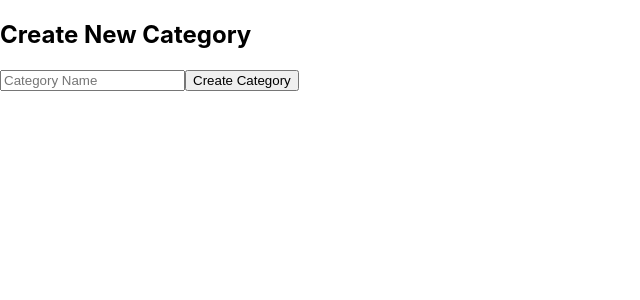
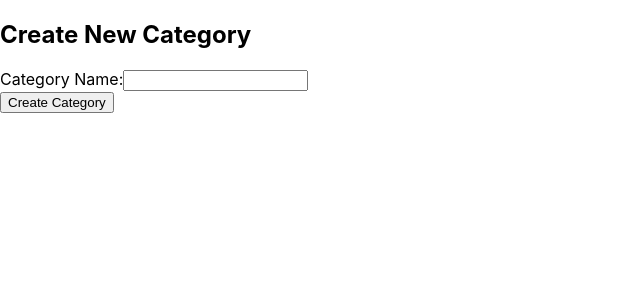
Before and after one commit to kevinfrayed-knot/Project4-Frontend-React-App, a React (Create React App) app: page /categories/new in a window 1280 px wide. Shown: the top 300 px of the page, without its empty margins (0-640 px from the left). Built offline with nearby package versions, Linux system fonts and the light colour scheme.

Commit message:
updated axiosConfig.js, CategoryPage.js to TS infinte loop on CategoryPage in browser

```diff
--- a/src/components/CategoryPage/CategoryPage.js
+++ b/src/components/CategoryPage/CategoryPage.js
@@ -22,7 +22,8 @@ const CategoryPage = () => {
     };
 
     fetchCategories();
-  }, []);
+  }, []); // Ensure the dependency array is empty to avoid infinite re-renders
+
 
   return (
     <div>
--- a/src/components/CategoryPage/NewCategoryForm.js
+++ b/src/components/CategoryPage/NewCategoryForm.js
@@ -1,37 +1,46 @@
 
 
+// src/components/CategoryPage/NewCategoryForm.js
 import React, { useState } from 'react';
-import axios from '../../axiosConfig';
+import axiosInstance from '../../axiosConfig';
+import { useNavigate } from 'react-router-dom';
 
-function NewCategoryForm() {
+const NewCategoryForm = () => {
   const [name, setName] = useState('');
   const [error, setError] = useState(null);
+  const navigate = useNavigate();
 
   const handleSubmit = async (e) => {
     e.preventDefault();
     try {
-      await axios.post('/categories', { name });
-      setName(''); // Clear the input field after successful submission
-      alert('Category created successfully!');
+      await axiosInstance.post('/categories', { name });
+      setName('');
+      navigate('/categories'); // Redirect to the categories page after successful creation
     } catch (err) {
-      setError(err.message);
+      setError('Failed to create category');
+      console.error(err);
     }
   };
 
   return (
+    <div>
+      <h2>Create New Category</h2>
       <form onSubmit={handleSubmit}>
-      <h2>Create New Category</h2>
+        <div>
+          <label htmlFor="categoryName">Category Name:</label>
           <input
             type="text"
+            id="categoryName"
             value={name}
             onChange={(e) => setName(e.target.value)}
-        placeholder="Category Name"
             required
           />
+        </div>
         <button type="submit">Create Category</button>
-      {error && <div>Error: {error}</div>}
+        {error && <p style={{ color: 'red' }}>{error}</p>}
       </form>
+    </div>
   );
-}
+};
 
 export default NewCategoryForm;
```
Lines whose indentation alone changed are shown as unchanged.
